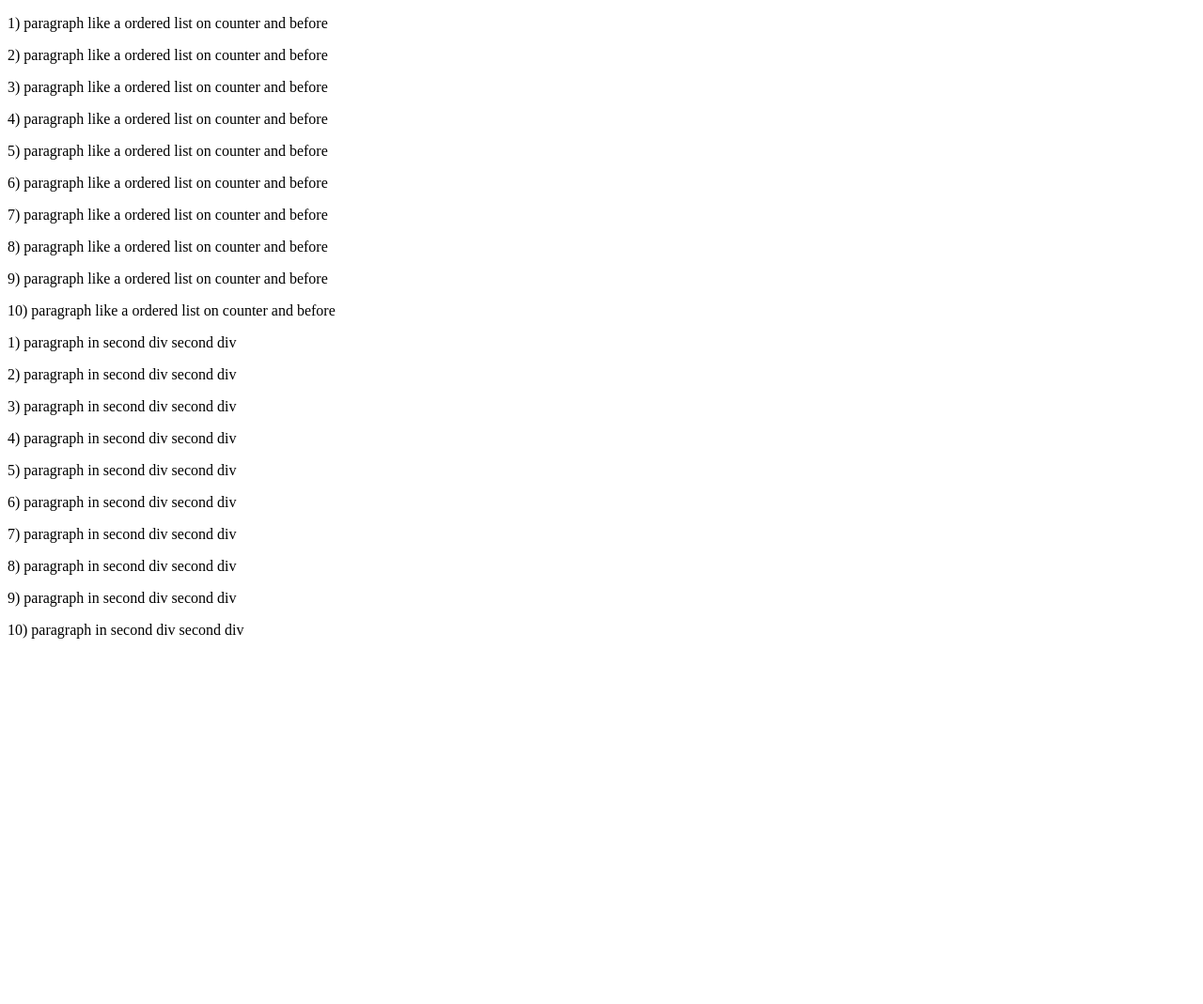
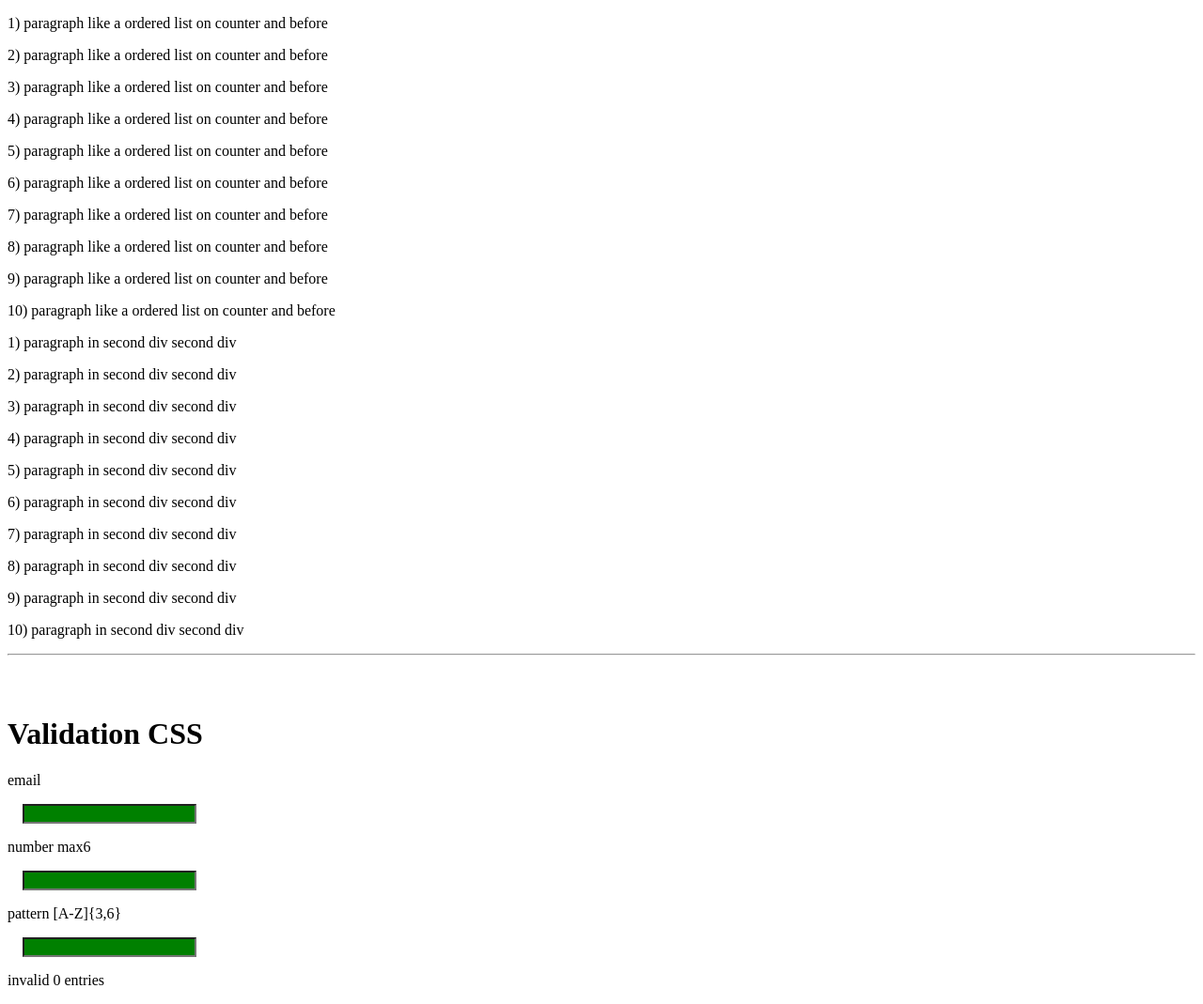
Before and after one commit to Areckyfox/CSS-in-Depth-Frontend-Masters, a plain HTML site: page index.html in a window 1280 px wide. Shown: the whole page at 94% size. Before the commit the page ends 800 px from the top, so only its background shows below. Drawn offline with Linux system fonts and the light colour scheme.

Commit message:
Validation CSS + counter

```diff
--- a/index.html
+++ b/index.html
@@ -35,6 +35,22 @@
         </div>
 
     </div>
+    <hr><br><br>
+    <div class="validation-css">
+        <h1>Validation CSS</h1>
+        <label for="email">email</label>
+        <input type="email" name="email">
+        <span></span>
+        <label for="number">number max6</label>
+        <input type="number" name="number" max="6">
+        <span></span>
+        <label for="pattern">pattern [A-Z]{3,6}</label>
+        <input type="text" pattern='[A-Z]{3,6}' name='pattern'>
+        <span></span>
+
+        <p></p>
+
+    </div>
 
 
 </body>
--- a/style.css
+++ b/style.css
@@ -15,3 +15,39 @@
     counter-increment: count2;
     content: ''counter(count2)') ';
 }
+
+body {
+    counter-reset: counterValid;
+}
+label {
+    display: block;
+}
+.validation-css input {
+    display: block;
+    margin: 1rem;
+}
+.validation-css input:invalid {
+    counter-increment: counterValid;
+    background: red;
+}
+.validation-css input:valid {
+    background: green;
+}
+
+.validation-css input[type="email"]:invalid + span:after {
+    content: "Enter the correct email address";
+    color: red;
+}
+.validation-css input[type="number"]:invalid + span:after {
+    content: "Enter the  number <= 6";
+    color: red;
+}
+.validation-css input[pattern]:invalid + span:after {
+    content: "Enter the big letter min: 3 max: 6";
+    color: red;
+}
+
+
+.validation-css p:before {
+    content: 'invalid ' counter(counterValid) ' entries'
+}
```
